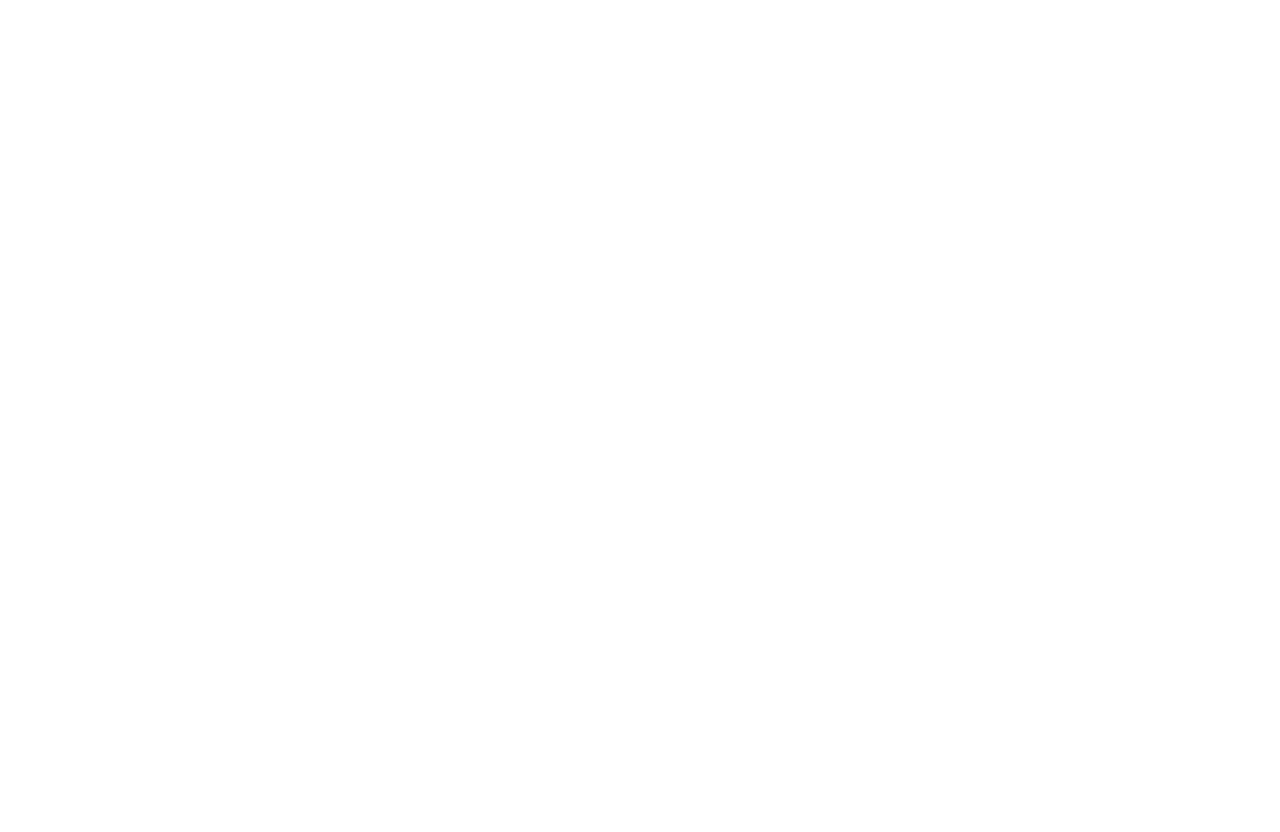
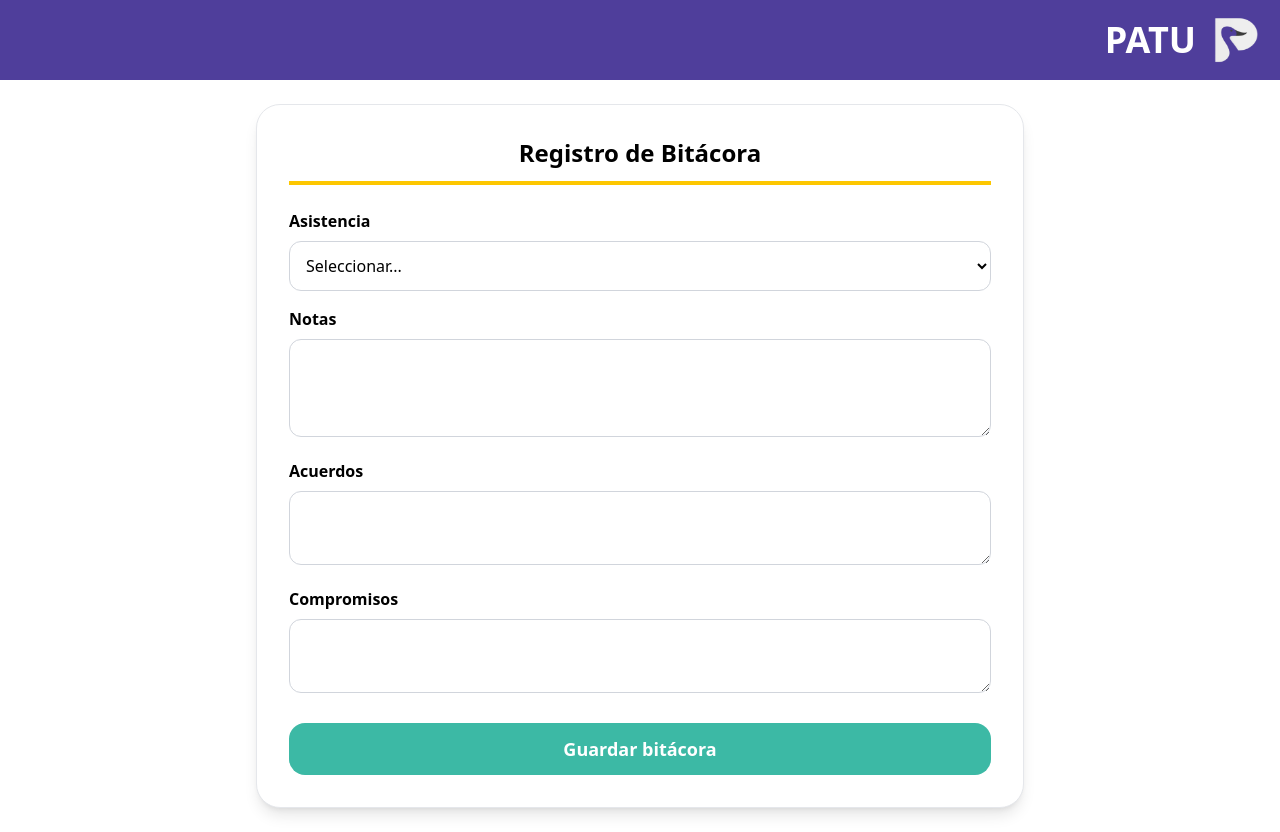
Before and after one commit to Jose-Melendez-Salas/PatuFront, a React (Vite) app: page /RegistroBitacora in a window 1280 px wide. Before the commit this address had no page. Before the commit the page ends 800 px from the top, so only its background shows below. Built offline with nearby package versions, Linux system fonts and the light colour scheme.

Commit message:
Se agrego la bitacora y se modifico los eventos

```diff
--- a/src/App.jsx
+++ b/src/App.jsx
@@ -11,6 +11,7 @@
 import ListaAlumnos from './ListaAlumnos'
 import FichaAlumno from './FichaAlumno'
 import NuevoGrupo from './NuevoGrupo'
+import RegistroBitacora from './RegistroBitacora'
 
 function App() {
 
@@ -31,6 +32,7 @@
         <Route path="/ListaAlumnos" element={<ListaAlumnos />} />
         <Route path="/ListaAlumnos/:codigoGrupo" element={<ListaAlumnos />} />
         <Route path="/NuevoGrupo" element={<NuevoGrupo />} />
+        <Route path="/RegistroBitacora" element={<RegistroBitacora />} />
 
       </Routes>
 
--- a/src/EventoCalendario.jsx
+++ b/src/EventoCalendario.jsx
@@ -236,6 +236,7 @@
               <option value="general">General</option>
               <option value="problemas academicos">Problemas académicos</option>
               <option value="problemas personales">Problemas personales</option>
+              <option value="cambio de tutor">Cambio de tutor</option>
             </select>
           </div>
 
--- /dev/null
+++ b/src/RegistroBitacora.jsx
@@ -0,0 +1,154 @@
+import React, { useState } from 'react';
+import Navbar from './Navbar';
+
+const RegistroBitacora = () => {
+  const usuario = JSON.parse(localStorage.getItem('usuario'));
+
+  const [idSesion, setIdSesion] = useState('');
+  const [asistencia, setAsistencia] = useState('');
+  const [notas, setNotas] = useState('');
+  const [acuerdos, setAcuerdos] = useState('');
+  const [compromisos, setCompromisos] = useState('');
+  const [mensaje, setMensaje] = useState({ tipo: '', texto: '' });
+  const [loading, setLoading] = useState(false);
+
+  const handleGuardar = async () => {
+    if (!idSesion || !asistencia || !notas) {
+      setMensaje({ tipo: 'error', texto: 'Completa los campos obligatorios.' });
+      return;
+    }
+
+    const bitacora = {
+      id_sesion: parseInt(idSesion),
+      asistencia,
+      notas,
+      acuerdos,
+      compromisos,
+      registrado_por: usuario.id,
+    };
+
+    try {
+      setLoading(true);
+      const res = await fetch('https://apis-patu.onrender.com/api/bitacora', {
+        method: 'POST',
+        headers: {
+          'Content-Type': 'application/json',
+          Authorization: `Bearer ${usuario.accessToken}`,
+        },
+        body: JSON.stringify(bitacora),
+      });
+
+      const data = await res.json();
+
+      if (!res.ok) {
+        setMensaje({ tipo: 'error', texto: data.message || 'Error al guardar bitácora.' });
+        return;
+      }
+
+      setMensaje({ tipo: 'success', texto: 'Bitácora registrada con éxito.' });
+      setIdSesion('');
+      setAsistencia('');
+      setNotas('');
+      setAcuerdos('');
+      setCompromisos('');
+    } catch (error) {
+      console.error(error);
+      setMensaje({ tipo: 'error', texto: 'Error de conexión con el servidor.' });
+    } finally {
+      setLoading(false);
+    }
+  };
+
+  return (
+    <>
+      <Navbar />
+      <main className="p-6 flex flex-col items-center">
+        <div className="bg-white rounded-3xl shadow-lg p-8 w-full max-w-3xl border border-gray-200">
+          <h2 className="text-2xl font-bold mb-6 border-b-4 border-yellow-400 pb-3 text-center">
+            Registro de Bitácora
+          </h2>
+
+          {mensaje.texto && (
+            <div
+              className={`mb-6 p-4 rounded-xl text-center font-semibold ${
+                mensaje.tipo === 'error'
+                  ? 'bg-red-100 text-red-700'
+                  : 'bg-green-100 text-green-700'
+              }`}
+            >
+              {mensaje.texto}
+            </div>
+          )}
+
+         {/* <div className="mb-4">
+            <label className="font-bold block mb-2">ID de sesión</label>
+            <input
+              type="number"
+              value={idSesion}
+              onChange={(e) => setIdSesion(e.target.value)}
+              className="w-full p-3 border rounded-xl border border-gray-300"
+              placeholder="Ejemplo: 1"
+            />
+          </div>
+            */}
+          <div className="mb-4">
+            <label className="font-bold block mb-2">Asistencia</label>
+            <select
+              value={asistencia}
+              onChange={(e) => setAsistencia(e.target.value)}
+              className="w-full p-3 border rounded-xl border border-gray-300"
+            >
+              <option value="">Seleccionar...</option>
+              <option value="asistio">Asistió</option>
+              <option value="falto">Faltó</option>
+            </select>
+          </div>
+
+          <div className="mb-4">
+            <label className="font-bold block mb-2">Notas</label>
+            <textarea
+              value={notas}
+              onChange={(e) => setNotas(e.target.value)}
+              className="w-full p-3 border rounded-xl border border-gray-300"
+              rows="3"
+            ></textarea>
+          </div>
+
+          <div className="mb-4">
+            <label className="font-bold block mb-2">Acuerdos</label>
+            <textarea
+              value={acuerdos}
+              onChange={(e) => setAcuerdos(e.target.value)}
+              className="w-full p-3 border rounded-xl border border-gray-300"
+              rows="2"
+            ></textarea>
+          </div>
+
+          <div className="mb-6">
+            <label className="font-bold block mb-2">Compromisos</label>
+            <textarea
+              value={compromisos}
+              onChange={(e) => setCompromisos(e.target.value)}
+              className="w-full p-3 border rounded-xl border border-gray-300"
+              rows="2"
+            ></textarea>
+          </div>
+
+          <button
+            onClick={handleGuardar}
+            disabled={loading}
+            className={`w-full py-3 rounded-2xl font-bold text-lg transition ${
+              loading
+                ? 'bg-gray-300 text-gray-500'
+                : 'bg-[#3CB9A5] hover:bg-[#1f6b5e] text-white'
+            }`}
+          >
+            {loading ? 'Guardando...' : 'Guardar bitácora'}
+          </button>
+        </div>
+      </main>
+    </>
+  );
+};
+
+export default RegistroBitacora;
```
